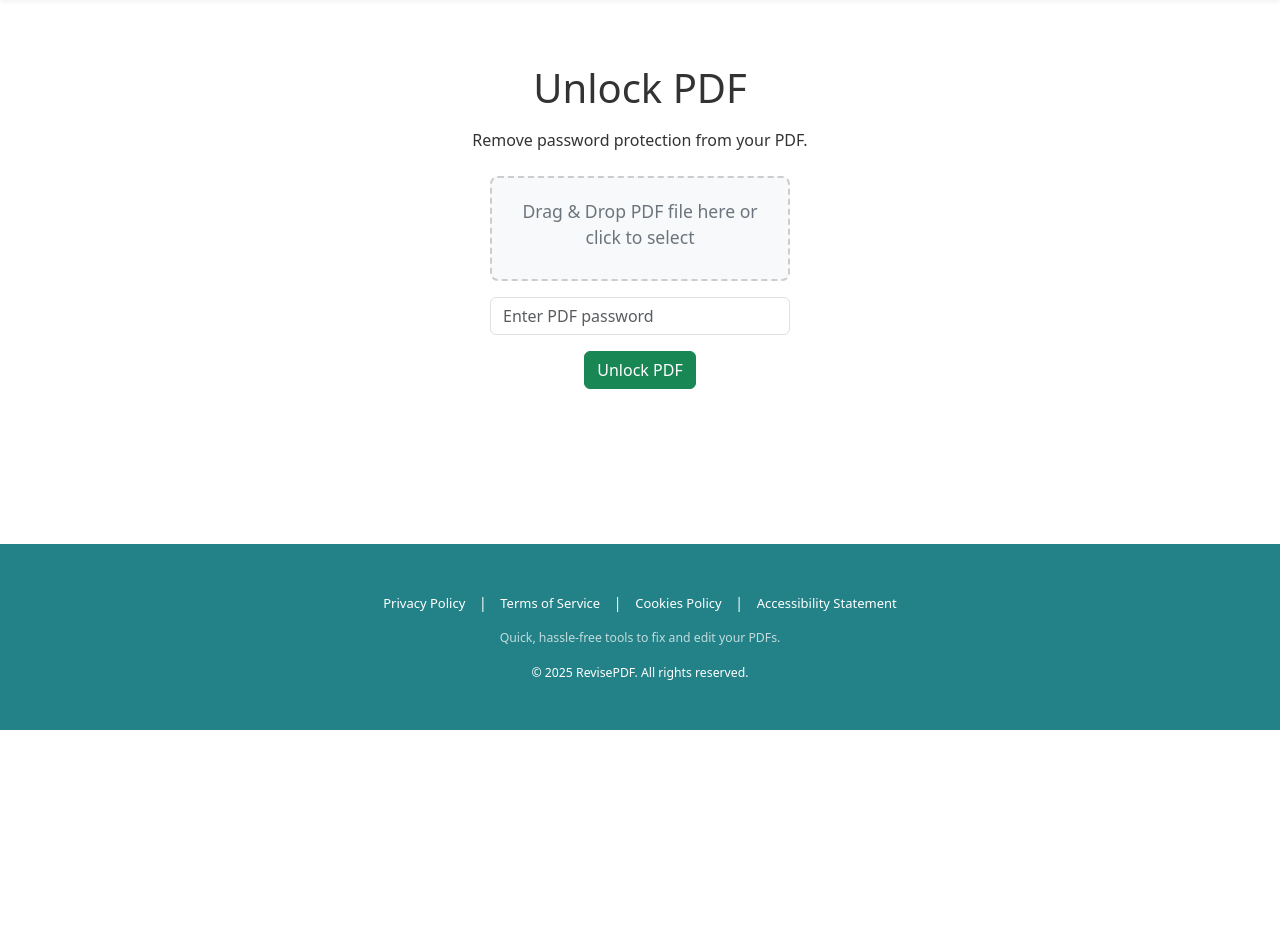
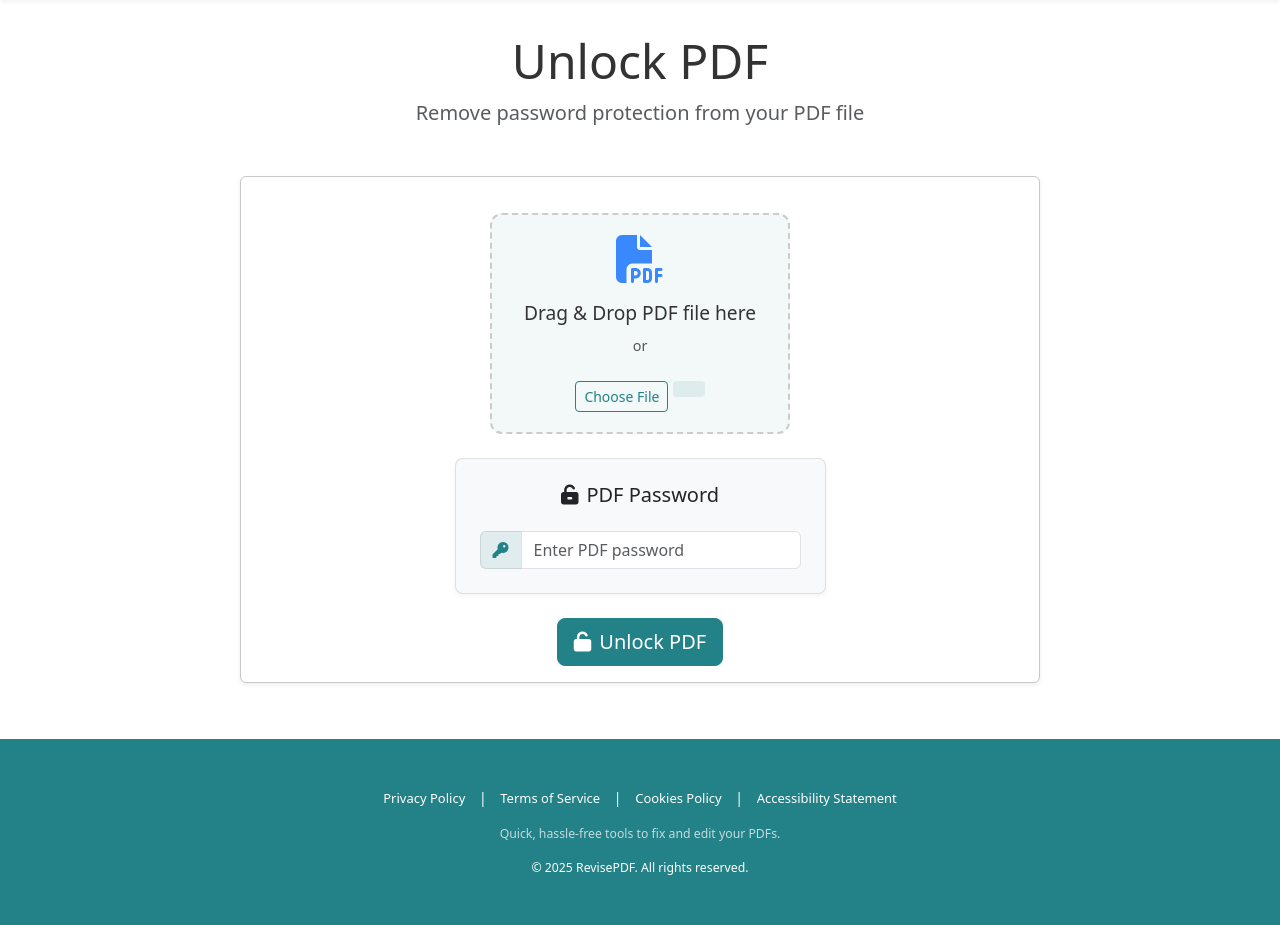
Before and after one commit to Calum-Kerr/PDF-Editor-Version1, a Flask app: page /pages/security/unlock in a window 1280 px wide. Shown: the part 70-995 px from the top of the page. Before the commit the page ends 800 px from the top, so only its background shows below. Run offline with Flask 3, Linux system fonts and the light colour scheme; some libraries are stand-ins or nearby versions.

Commit message:
Updated to improved to improve UI
Signed-off-by: Steven Miller <stevenerm88@gmail.com>

```diff
--- a/templates/pages/security/unlock.html
+++ b/templates/pages/security/unlock.html
@@ -2,32 +2,137 @@
 {% block title %}Unlock PDF - RevisePDF{% endblock %}
 
 {% block content %}
+<div class="container">
     <div class="upload-section text-center">
-    <h1 class="mb-3">Unlock PDF</h1>
-    <p class="mb-4">Remove password protection from your PDF.</p>
+        <h1 class="display-5 mb-2">Unlock PDF</h1>
+        <p class="lead text-muted mb-5">Remove password protection from your PDF file</p>
 
-    <form id="unlockForm" method="POST" enctype="multipart/form-data" class="mb-3">
-        <div id="drop-area" class="drop-area mb-3">
-            <p>Drag & Drop PDF file here or click to select</p>
+        <form id="unlockForm" method="POST" enctype="multipart/form-data">
+            <div class="card shadow-sm mb-4">
+                <div class="card-body">
+                    <div id="drop-area" class="drop-area mb-4">
+                        <div class="drop-icon mb-3">
+                            <i class="fas fa-file-pdf fa-3x text-primary"></i>
+                        </div>
+                        <p class="drop-text">Drag & Drop PDF file here</p>
+                        <p class="drop-text-small">or</p>
+                        <button type="button" class="btn btn-outline-primary btn-sm mt-2">Choose File</button>
                         <input type="file" name="file" id="fileInput" class="d-none" accept=".pdf" required>
-            <span id="selectedFileName" class="d-block mt-2"></span>
+                        <span id="selectedFileName" class="selected-file mt-3"></span>
                     </div>
 
-        <div class="mb-3">
+                    <div class="row justify-content-center">
+                        <div class="col-md-6">
+                            <div class="password-section bg-light p-4 rounded-3 mb-4">
+                                <h5 class="mb-4"><i class="fas fa-unlock-alt me-2"></i>PDF Password</h5>
+                                <div class="input-group">
+                                    <span class="input-group-text">
+                                        <i class="fas fa-key"></i>
+                                    </span>
                                     <input type="password" name="password" class="form-control"
-                   placeholder="Enter PDF password" required
-                   style="max-width: 300px; margin: 0 auto;">
+                                           placeholder="Enter PDF password" required>
+                                </div>
+                            </div>
+                        </div>
                     </div>
 
-        <button type="submit" class="btn btn-success" id="unlockButton">
-            Unlock PDF
+                    <button type="submit" class="btn btn-primary btn-lg" id="unlockButton">
+                        <i class="fas fa-unlock me-2"></i>Unlock PDF
                     </button>
+                </div>
+            </div>
         </form>
 
         <div id="messageArea" class="mt-3"></div>
     </div>
+</div>
 
-{% block scripts %}
+<style>
+.upload-section {
+    max-width: 800px;
+    margin: 0 auto;
+}
+
+.drop-area {
+    border: 2px dashed var(--primary-color);
+    border-radius: 12px;
+    padding: 2.5rem;
+    text-align: center;
+    cursor: pointer;
+    transition: all 0.3s ease;
+    background-color: rgba(35, 130, 135, 0.05);
+}
+
+.drop-area.dragover {
+    border-color: var(--primary-color);
+    background-color: rgba(35, 130, 135, 0.1);
+    transform: scale(1.02);
+}
+
+.drop-icon {
+    color: var(--primary-color);
+    opacity: 0.8;
+}
+
+.drop-text {
+    font-size: 1.2rem;
+    color: var(--text-dark);
+    margin: 0;
+}
+
+.drop-text-small {
+    font-size: 0.9rem;
+    color: var(--text-light);
+    margin: 0.5rem 0;
+}
+
+.selected-file {
+    display: inline-block;
+    margin-top: 1rem;
+    padding: 0.5rem 1rem;
+    background-color: rgba(35, 130, 135, 0.1);
+    border-radius: 4px;
+    color: var(--text-dark);
+    font-size: 0.9rem;
+}
+
+.password-section {
+    border: 1px solid rgba(0,0,0,0.1);
+    box-shadow: 0 2px 4px rgba(0,0,0,0.05);
+}
+
+.input-group-text {
+    background-color: rgba(35, 130, 135, 0.1);
+    border-color: rgba(0,0,0,0.1);
+    color: var(--primary-color);
+}
+
+.btn-primary {
+    background-color: var(--primary-color);
+    border-color: var(--primary-color);
+}
+
+.btn-primary:hover {
+    background-color: var(--primary-dark);
+    border-color: var(--primary-dark);
+}
+
+.btn-outline-primary {
+    color: var(--primary-color);
+    border-color: var(--primary-color);
+}
+
+.btn-outline-primary:hover {
+    background-color: var(--primary-color);
+    border-color: var(--primary-color);
+}
+
+.alert {
+    max-width: 500px;
+    margin: 1rem auto;
+}
+</style>
+
 <script>
 document.addEventListener('DOMContentLoaded', function() {
     const form = document.getElementById('unlockForm');
@@ -35,6 +140,7 @@
     const fileInput = document.getElementById('fileInput');
     const fileNameSpan = document.getElementById('selectedFileName');
     const messageArea = document.getElementById('messageArea');
+    const chooseFileBtn = dropArea.querySelector('button');
 
     // Prevent default drag behaviors
     ['dragenter', 'dragover', 'dragleave', 'drop'].forEach(eventName => {
@@ -81,13 +187,9 @@
     }
 
     // Handle click to select files
-    dropArea.addEventListener('click', (e) => {
+    chooseFileBtn.addEventListener('click', (e) => {
         fileInput.click();
     });
-
-    function updateFileName(name) {
-        fileNameSpan.textContent = name;
-    }
 
     fileInput.addEventListener('change', function() {
         if (this.files.length) {
@@ -97,8 +199,22 @@
         }
     });
 
+    function updateFileName(name) {
+        if (name) {
+            fileNameSpan.innerHTML = `<i class="fas fa-file-pdf me-2"></i>${name}`;
+            fileNameSpan.style.display = 'inline-block';
+        } else {
+            fileNameSpan.textContent = '';
+            fileNameSpan.style.display = 'none';
+        }
+    }
+
     function showMessage(message, type) {
-        messageArea.innerHTML = `<div class="alert alert-${type}">${message}</div>`;
+        messageArea.innerHTML = `
+            <div class="alert alert-${type} alert-dismissible fade show" role="alert">
+                ${message}
+                <button type="button" class="btn-close" data-bs-dismiss="alert" aria-label="Close"></button>
+            </div>`;
     }
 
     form.addEventListener('submit', async function(e) {
@@ -171,34 +287,3 @@
 });
 </script>
 {% endblock %}
-
-<style>
-.drop-area {
-    border: 2px dashed #ccc;
-    border-radius: 8px;
-    padding: 2rem;
-    text-align: center;
-    cursor: pointer;
-    transition: all 0.3s ease;
-    background-color: #f8f9fa;
-    margin: 0 auto;
-    max-width: 500px;
-}
-
-.drop-area.dragover {
-    border-color: #0d6efd;
-    background-color: #e9ecef;
-}
-
-.drop-area p {
-    margin: 0;
-    font-size: 1.1rem;
-    color: #6c757d;
-}
-
-#selectedFileName {
-    color: #495057;
-    font-size: 0.9rem;
-}
-</style>
-{% endblock %}
```
Lines whose indentation alone changed are shown as unchanged.
